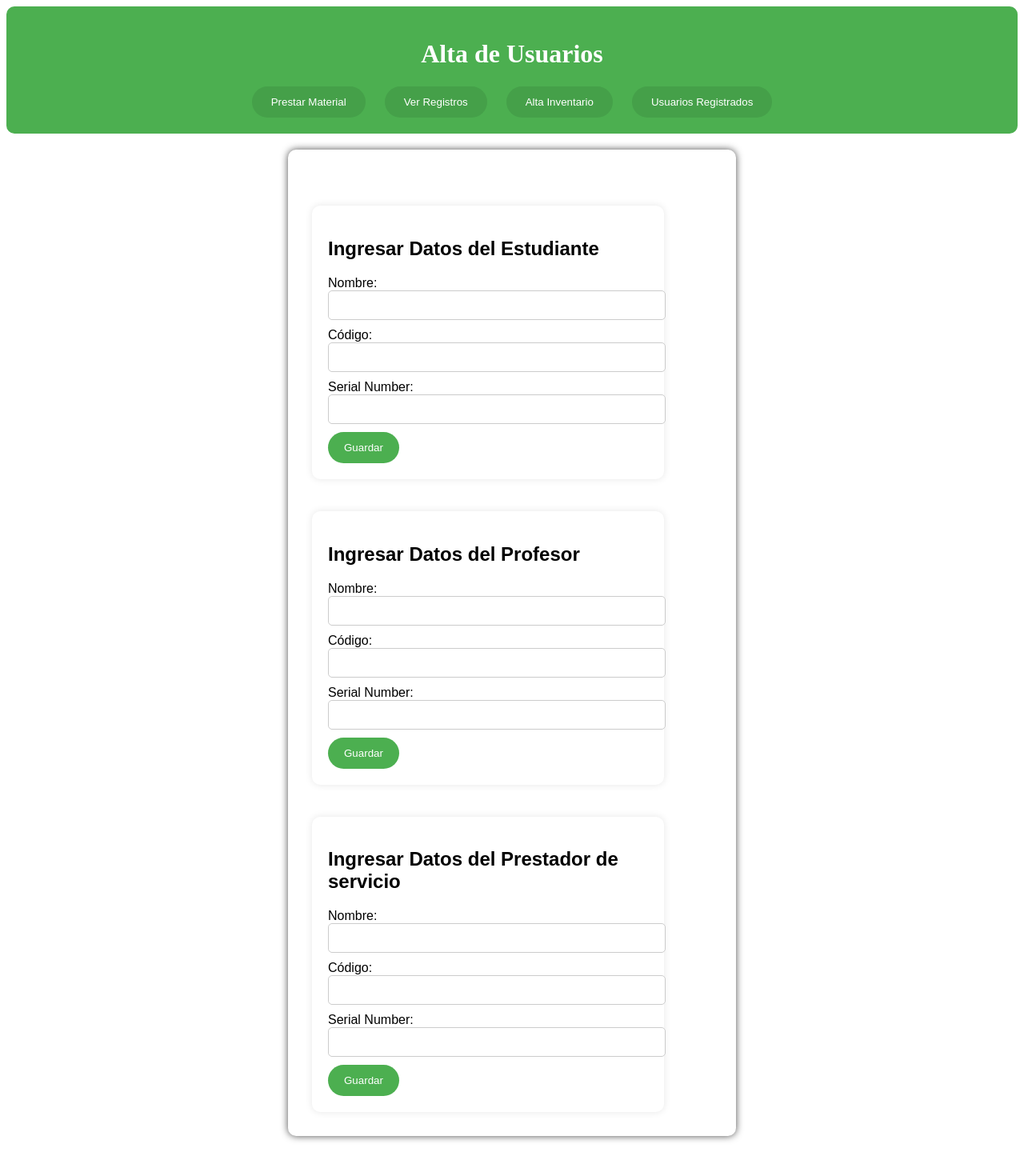
After one commit to luis12901/Sistema-para-control-de-inventario, a PHP site: page /alta_estudiantes.php in a window 1280 px wide. The commit adds this page. Shown: the whole page at 80% size. Run offline with PHP 8.4, Linux system fonts and the light colour scheme.

Commit message:
3 pages added to the project

```diff
--- /dev/null
+++ b/Src/Server/alta_estudiantes.php
@@ -0,0 +1,181 @@
+<!DOCTYPE html>
+<html>
+<head>
+    <meta charset="UTF-8">
+    <title>Alta de estudiantes</title>
+    <style>
+        .cuerpo {
+  font-family: Arial, sans-serif;
+    max-width: 500px;
+  margin: 20px auto;
+  padding: 30px;
+  background-color: #fff;
+  border-radius: 10px;
+  box-shadow: 0 0 10px rgba(0, 0, 0, 0.7);
+
+  display: flex;
+  flex-direction: column;
+  align-items: flex-start;
+}
+
+        .form-container {
+            max-width: 400px;
+            margin: 0 auto;
+            padding: 20px;
+            background-color: #fff;
+            border-radius: 10px;
+            box-shadow: 0 0 10px rgba(0, 0, 0, 0.1);
+            margin-top: 40px;
+        }
+
+        .form-container input {
+            width: 100%;
+            padding: 10px;
+            margin-bottom: 10px;
+            border: 1px solid #ccc;
+            border-radius: 5px;
+        }
+
+        .form-container button {
+            background-color: #4CAF50;
+            color: white;
+            padding: 12px 20px;
+            border: none;
+            border-radius: 60px;
+            cursor: pointer;
+        }
+    </style>
+</head>
+
+
+
+<body>
+
+<div style="background-color: #4CAF50; padding: 20px; text-align: center; border-radius: 10px;">
+    <div class="titulo-y-botones">
+        <h1 style="color: #fff;">Alta de Usuarios</h1>
+        <button style="background-color: #45a049; color: white; padding: 12px 24px; border: none; border-radius: 20px;
+         cursor: pointer; margin: 0 10px; <button style="background-color: #45a049; color: white; padding: 12px 24px; border: none;
+          border-radius: 20px; cursor: pointer; margin: 0 10px; onclick="window.location.href='index.php'">Prestar Material</button>
+          <button style="background-color: #45a049; color: white; padding: 12px 24px; border: none; border-radius: 20px; cursor: pointer; margin: 0 10px;" onclick="window.location.href='registros.php'">Ver Registros</button>
+          <button style="background-color: #45a049; color: white; padding: 12px 24px; border: none; border-radius: 20px; cursor: pointer; margin: 0 10px;" onclick="window.location.href='alta_inventario.php'">Alta Inventario</button>
+          <button style="background-color: #45a049; color: white; padding: 12px 24px; border: none; border-radius: 20px; cursor: pointer; margin: 0 10px;" onclick="window.location.href='usuarios_registrados.php'">Usuarios Registrados</button>
+
+    </div>
+
+</div>
+
+<div class="cuerpo">
+<div class="centered">
+
+<div class="form-container">
+        <h2>Ingresar Datos del Estudiante</h2>
+        <form method="post" action="<?php echo htmlspecialchars($_SERVER["PHP_SELF"]); ?>">
+            <label for="nombre">Nombre:</label>
+            <input type="text" id="nombre" name="nombre" required>
+
+            <label for="codigo">Código:</label>
+            <input type="text" id="codigo" name="codigo" required>
+
+            <label for="serial">Serial Number:</label>
+            <input type="text" id="serial" name="serial" required>
+
+            <button type="submit">Guardar</button>
+        </form>
+    </div>
+
+    <div class="form-container">
+        <h2>Ingresar Datos del Profesor</h2>
+        <form method="post" action="<?php echo htmlspecialchars($_SERVER["PHP_SELF"]); ?>">
+            <label for="nombre">Nombre:</label>
+            <input type="text" id="nombre_maestro" name="nombre_maestro" required>
+
+            <label for="codigo">Código:</label>
+            <input type="text" id="codigo_maestro" name="codigo_maestro" required>
+
+            <label for="serial">Serial Number:</label>
+            <input type="text" id="serial_maestro" name="serial_maestro" required>
+
+            <button type="submit">Guardar</button>
+        </form>
+    </div>
+
+    <div class="form-container">
+        <h2>Ingresar Datos del Prestador de servicio</h2>
+        <form method="post" action="<?php echo htmlspecialchars($_SERVER["PHP_SELF"]); ?>">
+            <label for="nombre">Nombre:</label>
+            <input type="text" id="nombre_prestador" name="nombre_prestador" required>
+
+            <label for="codigo">Código:</label>
+            <input type="text" id="codigo_prestador" name="codigo_prestador" required>
+
+            <label for="serial">Serial Number:</label>
+            <input type="text" id="serial_prestador" name="serial_prestador" required>
+
+            <button type="submit">Guardar</button>
+        </form>
+    </div>
+
+
+
+</div>
+<?php
+$servername = "localhost";
+$username = "root";
+$password = "";
+$dbname = "laboratorio";
+
+$conexion = new mysqli($servername, $username, $password, $dbname);
+
+if ($conexion->connect_error) {
+    die("Error en la conexión a la base de datos: " . $conexion->connect_error);
+}
+
+if ($_SERVER["REQUEST_METHOD"] === "POST") {
+    // Verificar qué formulario se envió y obtener los datos correspondientes
+    if (isset($_POST['nombre'])) {
+        $nombre = $_POST['nombre'];
+        $codigo = $_POST['codigo'];
+        $serial = $_POST['serial'];
+
+        $sql_insert = "INSERT INTO estudiantes (nombre, codigo, serialNumber) VALUES ('$nombre', '$codigo', '$serial')";
+        if ($conexion->query($sql_insert) === TRUE) {
+            echo "<script>alert('Datos del estudiante insertados correctamente.')</script>";
+        } else {
+            echo "<script>alert('Error al insertar datos: " . $conexion->error . "')</script>";
+        }
+    }
+
+    if (isset($_POST['nombre_maestro'])) {
+        $nombre_maestro = $_POST['nombre_maestro'];
+        $codigo_maestro = $_POST['codigo_maestro'];
+        $serial_maestro = $_POST['serial_maestro'];
+
+        $sql_insert_maestro = "INSERT INTO maestros (nombre, codigo, serialNumber) VALUES ('$nombre_maestro', '$codigo_maestro', '$serial_maestro')";
+        if ($conexion->query($sql_insert_maestro) === TRUE) {
+            echo "Datos de maestro insertados correctamente.";
+        } else {
+            echo "Error al insertar datos del maestro: " . $conexion->error;
+        }
+    }
+
+    if (isset($_POST['nombre_prestador'])) {
+        $nombre_prestador = $_POST['nombre_prestador'];
+        $codigo_prestador = $_POST['codigo_prestador'];
+        $serial_prestador = $_POST['serial_prestador'];
+
+        $sql_insert_prestador = "INSERT INTO prestadores (nombre, codigo, serialNumber) VALUES ('$nombre_prestador', '$codigo_prestador', '$serial_prestador')";
+        if ($conexion->query($sql_insert_prestador) === TRUE) {
+            echo "Datos de prestador insertados correctamente.";
+        } else {
+            echo "Error al insertar datos del prestador: " . $conexion->error;
+        }
+    }
+}
+
+$conexion->close();
+?>
+</div>
+
+</body>
+</html>
--- /dev/null
+++ b/Src/Server/paginas desarrolladas.txt
@@ -0,0 +1,4 @@
+prestamo de equipo
+alta usuarios
+registros de material
+alta inventario
```
Also changed, not shown: Src/Server/alta_inventario.php (added, +130 -0 lines), Src/Server/index.php (+8 -4 lines), Src/Server/registros.php (+8 -4 lines), Src/Server/usuarios_registrados.php (added, +146 -0 lines).
